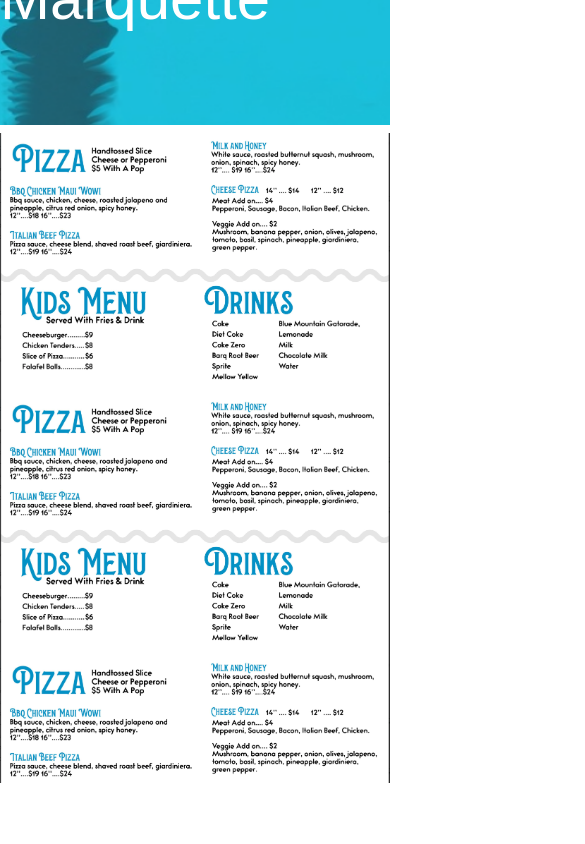
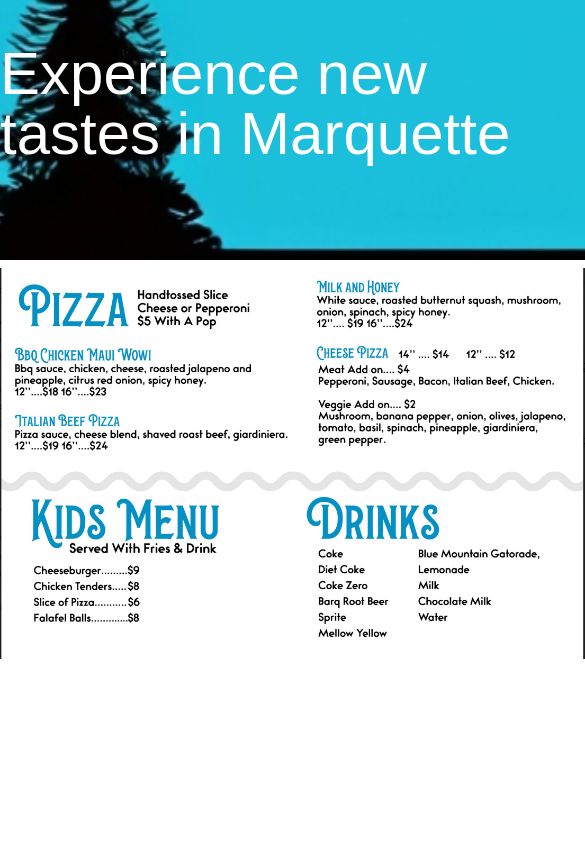
Before and after one commit to lee14k/lakersburgers, a Next.js app: page / in a window 390 px wide. Shown: the part 1220-2064 px from the top of the page, 585 px wide, since content can reach past the window. Built offline with nearby package versions, Linux system fonts and the light colour scheme; a web font is replaced by a local one.

Commit message:
mobile stuff

```diff
--- a/components/Menu.jsx
+++ b/components/Menu.jsx
@@ -1,9 +1,9 @@
 export default function Menu() {
   return (
     <div className="py-2 menucontainer">
-      <div className="grid grid-cols-1 sm:grid-cols-2">
-        <div className="menu-one"></div>
-        <div className="menu-two"></div>
+      <div className="flex flex-col sm:grid grid-cols-2">
+        <div className="h-1/2 w-full menu-one"></div>
+        <div className="h-1/2 w-full menu-two"></div>
       </div>
     </div>
   );
--- a/styles/globals.css
+++ b/styles/globals.css
@@ -3,61 +3,71 @@
 @tailwind utilities;
 
 .logocircle {
-height:800px;
-width:800px;
-background-color:white;
-border-radius:50%;
+  height: 800px;
+  width: 800px;
+  background-color: white;
+  border-radius: 50%;
 }
 
 .circle {
-  border-radius:50%;
+  border-radius: 50%;
 }
 
-
 .bigbg {
-  background-image:url('/lakerbg.png');
-  background-size:100%;
-  background-repeat:no-repeat;
+  background-image: url("/lakerbg.png");
+  background-size: 100%;
+  background-repeat: no-repeat;
 }
 
 .buttontime {
   flex: 0 0 100%; /* flex-grow, flex-shrink, flex-basis */
-
 }
 
-.circletwo{
-border-radius:50%;
-height:300px;
-width:300px;
-filter: drop-shadow(5px 5px 10px #ffffff);
+.circletwo {
+  border-radius: 50%;
+  height: 300px;
+  width: 300px;
+  filter: drop-shadow(5px 5px 10px #ffffff);
 }
 
 .menu-one {
-  height:90%;
-  background-image:url('/lbmenuone.png');
-  background-size:contain;
+  height: 90%;
+  background-image: url("/lbmenuone.png");
+  background-size: contain;
+  background-repeat: no-repeat;
 }
 
 .menu-two {
-  height:650px;
-  background-image:url('/lbmenutwo.png');
-  background-size:contain;
+  height: 650px;
+  background-image: url("/lbmenutwo.png");
+  background-size: contain;
+  background-repeat: no-repeat;
 }
 .menucontainer {
   background-color: white;
-height:700px;
+  height: 700px;
 }
-.bottomcontact{
-  background-image:url('/bottombg.png');
-  background-size:cover;
+.bottomcontact {
+  background-image: url("/bottombg.png");
+  background-size: cover;
 }
 
 @media screen and (max-width: 1000px) {
   .bigbg {
-    background-size:320%;
-background-position:center 200px;  }
-.menucontainer {
-  background-color: white;
-height:800px;
+    background-size: 320%;
+    background-position: center 200px;
+    width:150%;
+  }
+  .menucontainer {
+    background-color: white;
+    height: 800px;
+  }
+  .menu-one {
+  }
+
+  .menu-two {
+    height: 650px;
+    background-image: url("/lbmenutwo.png");
+    background-size: contain;
+  }
 }
-}
```
